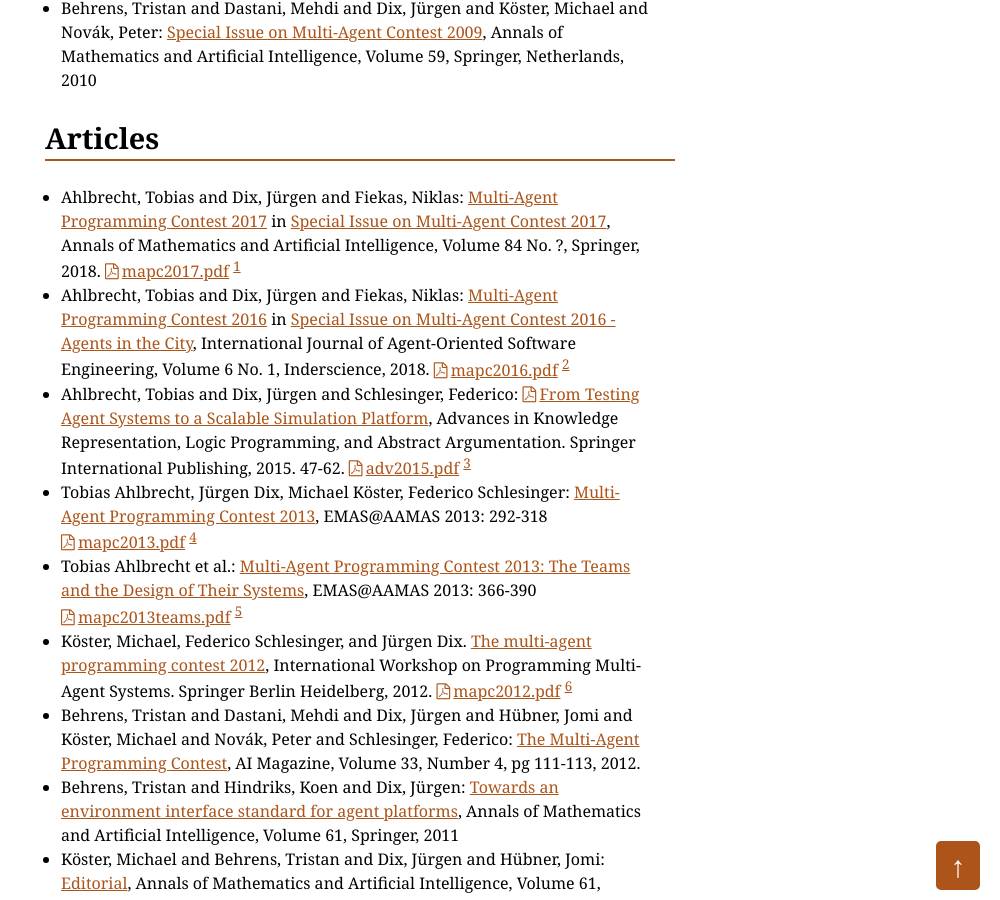
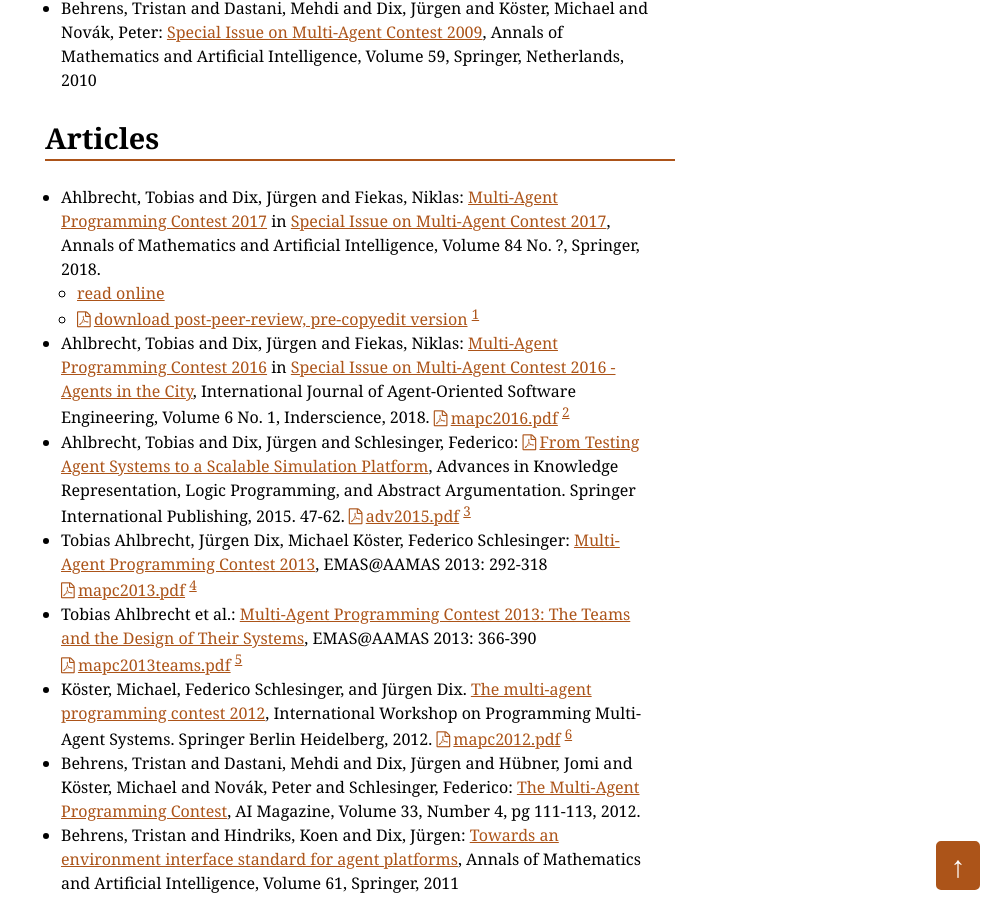
Before and after one commit to agentcontest/agentcontest.github.io, a Jekyll site: the page built from publications/index.md, in a window 1280 px wide and 900 px high, scrolled down 600 px. Shown: the whole window, without its empty margins (280-1280 px from the left). Built offline with Jekyll 4.4.1, drawn with Linux system fonts in a browser that asks for light colours.

Commit message:
add online version of 2017 paper

```diff
--- a/publications/index.md
+++ b/publications/index.md
@@ -14,7 +14,9 @@
 Articles
 --------
 
-* Ahlbrecht, Tobias and Dix, Jürgen and Fiekas, Niklas: [Multi-Agent Programming Contest 2017](http://dx.doi.org/10.1007/s10472-018-9594-x) in [Special Issue on Multi-Agent Contest 2017](https://link.springer.com/journal/volumesAndIssues/10472), Annals of Mathematics and Artificial Intelligence, Volume 84 No. ?, Springer, 2018. [mapc2017.pdf](mapc2017.pdf) [^mapc2017]
+* Ahlbrecht, Tobias and Dix, Jürgen and Fiekas, Niklas: [Multi-Agent Programming Contest 2017](http://dx.doi.org/10.1007/s10472-018-9594-x) in [Special Issue on Multi-Agent Contest 2017](https://link.springer.com/journal/volumesAndIssues/10472), Annals of Mathematics and Artificial Intelligence, Volume 84 No. ?, Springer, 2018.
+  * [read online](https://rdcu.be/2Qrt)
+  * [download post-peer-review, pre-copyedit version](mapc2017.pdf) [^mapc2017]
 * Ahlbrecht, Tobias and Dix, Jürgen and Fiekas, Niklas: [Multi-Agent Programming Contest 2016](http://dx.doi.org/10.1504/IJAOSE.2018.10010603) in [Special Issue on Multi-Agent Contest 2016 - Agents in the City](http://www.inderscience.com/info/inarticletoc.php?jcode=ijaose&year=2018&vol=6&issue=1), International Journal of Agent-Oriented Software Engineering, Volume 6 No. 1, Inderscience, 2018. [mapc2016.pdf](mapc2016.pdf) [^mapc2016]
 * Ahlbrecht, Tobias and Dix, Jürgen and Schlesinger, Federico: [From Testing Agent Systems to a Scalable Simulation Platform](adv2015.pdf), Advances in Knowledge Representation, Logic Programming, and Abstract Argumentation. Springer International Publishing, 2015. 47-62. [adv2015.pdf](adv2015.pdf) [^gb60]
 * Tobias Ahlbrecht, Jürgen Dix, Michael Köster, Federico Schlesinger: [Multi-Agent Programming Contest 2013](http://link.springer.com/chapter/10.1007/978-3-642-45343-4_16), EMAS@AAMAS 2013: 292-318 [mapc2013.pdf](mapc2013.pdf) [^mapc2013]
```
